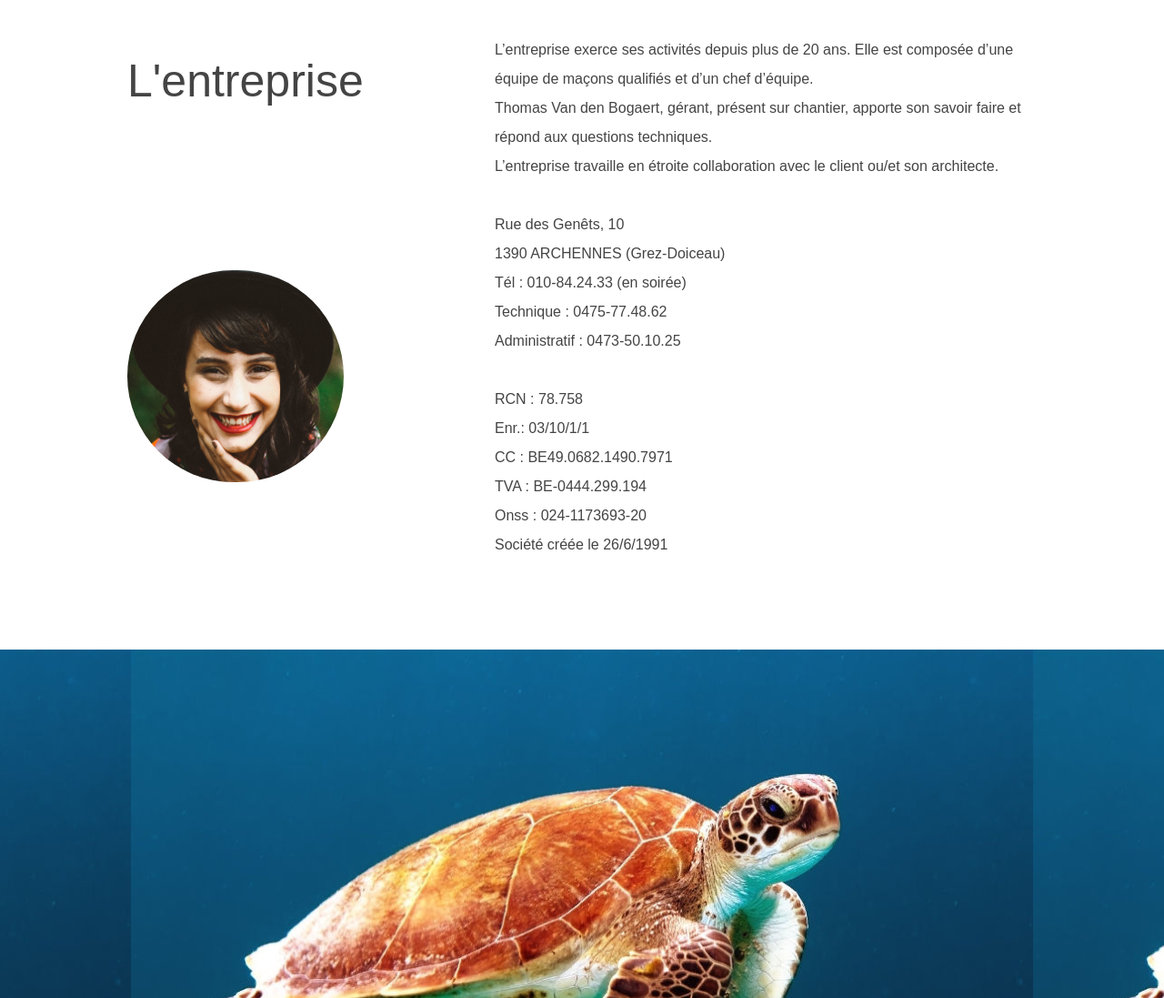
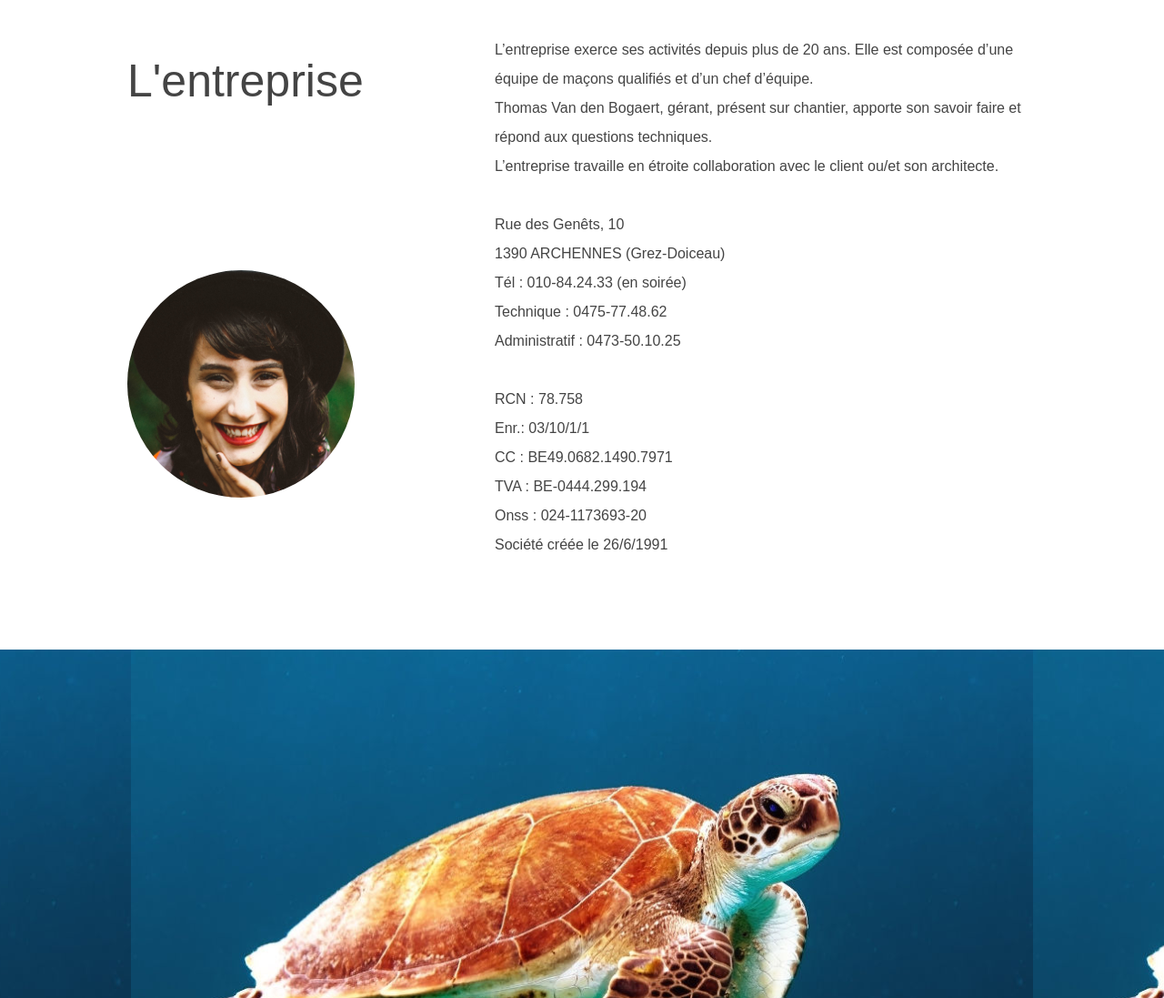
Before and after one commit to userforsilex/site, a plain HTML site: page index.html in a window 1280 px wide. Shown: the part 753-1850 px from the top of the page at 91% size. Drawn offline with nearby package versions, Linux system fonts and the light colour scheme; a script that the page names is missing.

Commit message:
Create css/styles.css

```diff
--- a/css/styles.css
+++ b/css/styles.css
@@ -226,8 +226,8 @@
         }
 
         .silex-id-1491514707200-21 {
-            width: 238px;
-            min-height: 233px;
+            width: 250px;
+            min-height: 250px;
             top: 10px;
             left: 0px;
             border-radius: 300px 300px 300px 300px;
```
